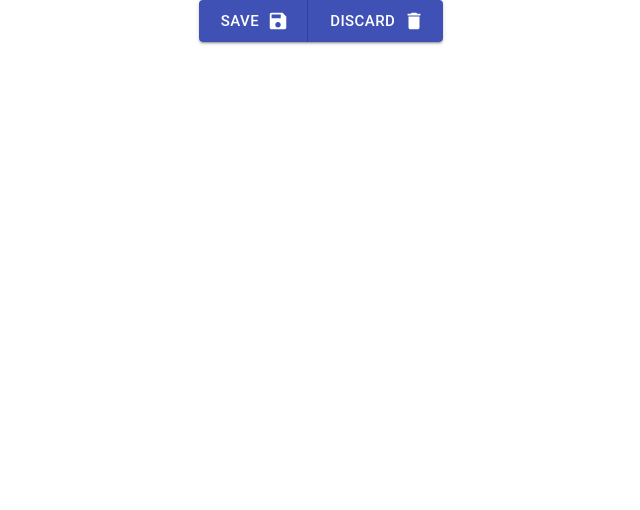
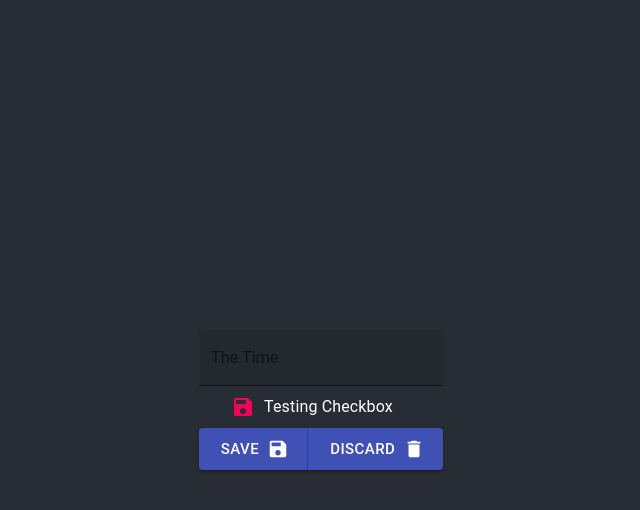
Before and after one commit to JWoltjen/material-ui-react-demo, a React (Create React App) app: page / in a window 1280 px wide. Shown: the top 510 px of the page, without its empty margins (319-959 px from the left). Built offline with nearby package versions, Linux system fonts and the light colour scheme.

Commit message:
Add textbox with styling

```diff
--- a/src/App.css
+++ b/src/App.css
@@ -11,6 +11,9 @@
   .App-logo {
     animation: App-logo-spin infinite 20s linear;
   }
+}
+input {
+  color: white !important;
 }
 
 .App-header {
--- a/src/App.js
+++ b/src/App.js
@@ -5,25 +5,39 @@ import ButtonGroup from '@material-ui/core/ButtonGroup'
 import SaveIcon from '@material-ui/icons/Save'
 import DeleteIcon from '@material-ui/icons/Delete'
 import Checkbox from '@material-ui/core/Checkbox'
+import FormControlLabel from '@material-ui/core/FormControlLabel'
+import TextField from '@material-ui/core/Textfield'
 
 function CheckboxExample() {
   const [checked, setChecked] = React.useState(true)
   return (
-    <div>
-     <Checkbox
+    <FormControlLabel
+     control={<Checkbox
      checked={checked}
+     icon={<DeleteIcon/>}
+     checkedIcon={<SaveIcon/>}
      onChange={(e)=>setChecked(e.target.checked)}
      inputProps={{
        'aria-label': 'secondary checkbox'
      }}
-     />
-    </div>
+     />}
+     label='Testing Checkbox'
+    />
   )
 }
 
 function App() {
   return (
     <div className="App">
+      <header className='App-header'>
+      <TextField
+        variant='filled'
+        color='secondary'
+        type='email'
+        label='The Time'
+        placeholder='test@test.com'
+      />
+      <CheckboxExample/>
       <ButtonGroup size='large' variant='contained' color='primary' >
       <Button
         endIcon={<SaveIcon />}
@@ -36,6 +50,7 @@ function App() {
           Discard
       </Button>
       </ButtonGroup>
+      </header>
     </div>
   );
 }
```
Also changed, not shown: 1 other file (tests, documents, lock files or other folders).
